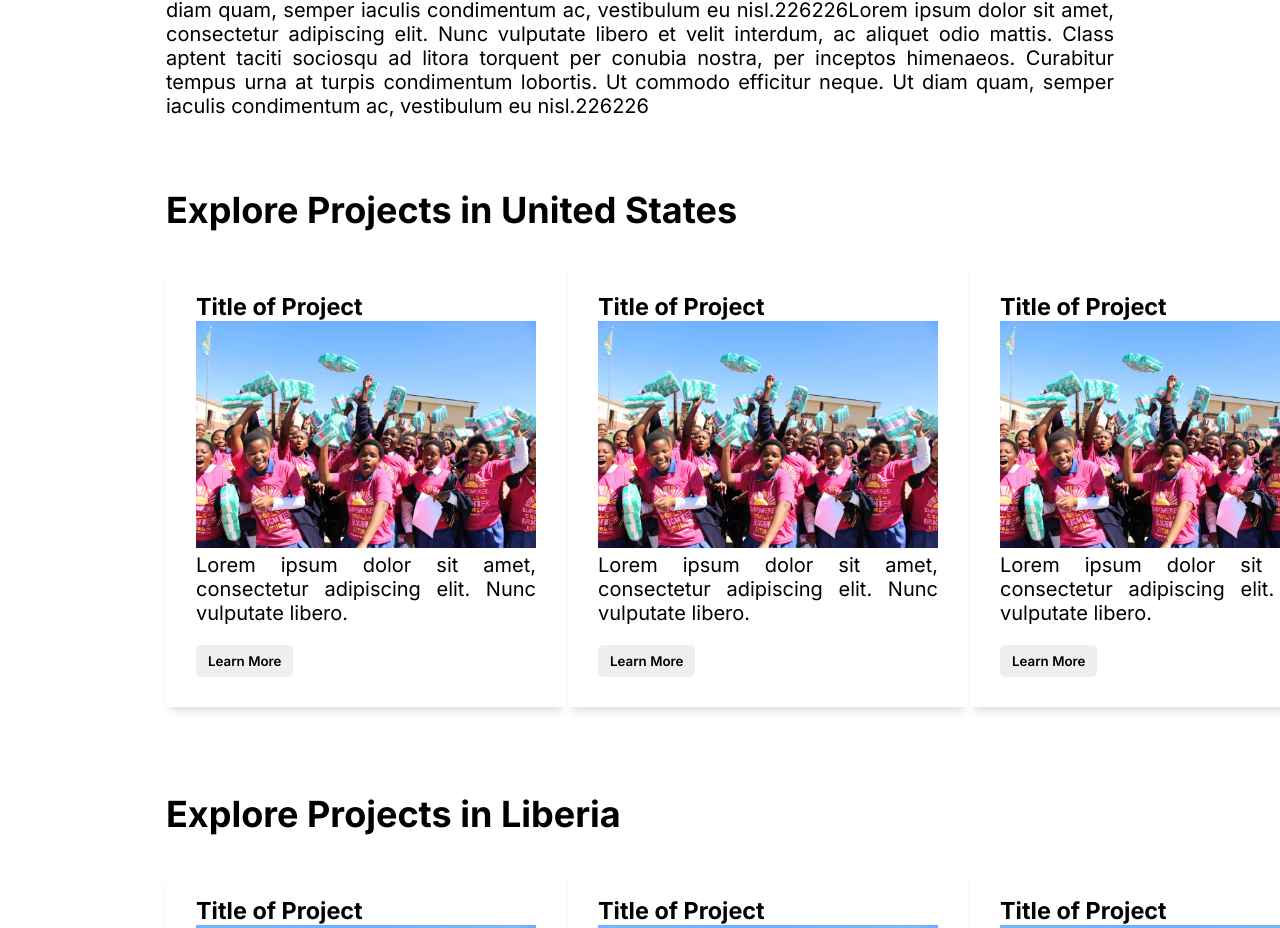
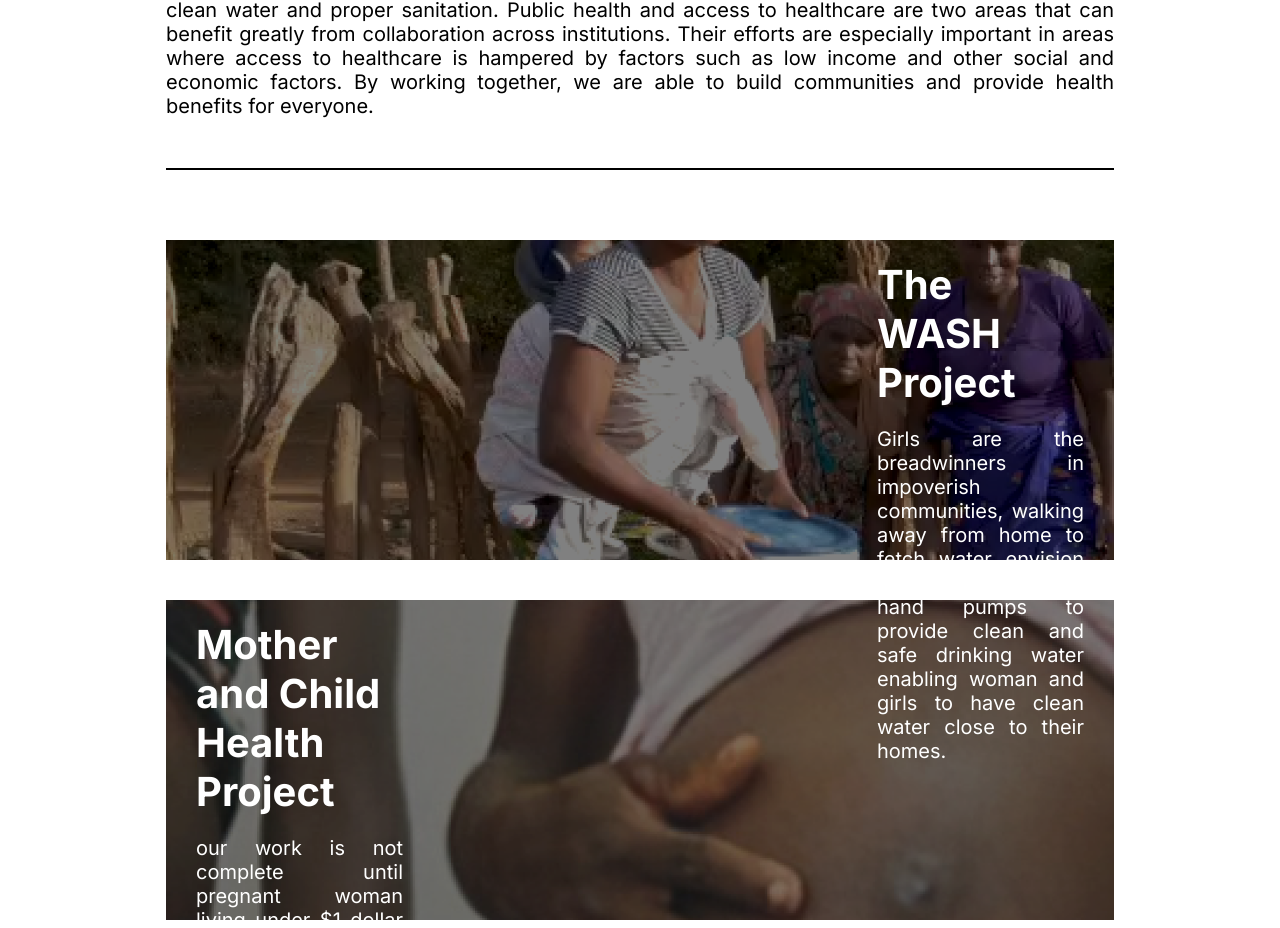
Before and after one commit to jusminpt/react-envision, a React (Create React App) app: page /whatwedo in a window 1280 px wide. Shown: the part 477-1405 px from the top of the page. Built offline with nearby package versions, Linux system fonts and the light colour scheme.

Commit message:
Update WhatWeDo page with new design

```diff
--- a/src/components/Footer/Footer.jsx
+++ b/src/components/Footer/Footer.jsx
@@ -13,7 +13,7 @@ function Footer() {
       <div className="app__footer">
         <div className="app__footer-subtract"></div>
         <div className="app__footer-hero">
-          <p>Help Us In The Fight Against AIDS</p>
+          <h4>Help Us In The Fight Against AIDS</h4>
           <Button
             textInput="Donate"
             styleBtn="secondary"
--- a/src/components/Navbar/Navbar.jsx
+++ b/src/components/Navbar/Navbar.jsx
@@ -28,7 +28,7 @@ function Navbar() {
       <nav className="app__navbar">
         <div className="app__navbar-logo">
           <Link to="/">
-            <img src={images.navLogo} className="" alt="logo" />
+            <img src={images.navLogo} className="" alt="This is the Enivision logo" />
           </Link>
           <p>Envision Health Access Initiative</p>
         </div>
--- a/src/components/ProjectCard/ProjectCard.jsx
+++ b/src/components/ProjectCard/ProjectCard.jsx
@@ -1,35 +1,38 @@
-import React from "react";
-import Button from "../Button/Button";
-import img from "../../assets/Trial.jpg";
+import React, { useState, useEffect } from "react";
 import "./ProjectCard.scss";
 
-function ProjectCard({  projTitleInput, paraInput, style }) {
+function ProjectCard({ imageChoice, textPosition, headerText, pText }) {
+  const [paddingStyle, setPaddingStyle] = useState({});
+
+  useEffect(() => {
+    const handleResize = () => {
+      if (window.innerWidth <= 960) {
+        setPaddingStyle({});
+      } else {
+        setPaddingStyle(
+          textPosition === "left" ? { paddingLeft: "50%" } : { paddingRight: "50%" }
+        );
+      }
+    };
+
+    handleResize();
+
+    window.addEventListener("resize", handleResize);
+
+    return () => {
+      window.removeEventListener("resize", handleResize);
+    };
+  }, [textPosition]);
+
   return (
-    //Created to allow individual space for each card in the Projects grid.
-    <div className="gridSpacing" style={style}>
-
-      <div className="cardContainer">
-            <div className="cardContent">
-
-            <h3>{projTitleInput}</h3>
-
-              <div className="imageContainer">
-                <img src={img} alt="" className="projectImage" />
-              </div>
-
-              <div className="paraContainer">
-                <p>{paraInput}</p>
-              </div>
-
-              <div className="btnContainer">
-
-              <Button textInput="Learn More" />
-
-              </div>
-            </div>
+    <div className="main">
+      <div className="card-container" style={{ backgroundImage: `url(${imageChoice})`, ...paddingStyle }}>
+        <div className="content" style={paddingStyle}>
+          <h1 className="proj-header">{headerText}</h1>
+          <p className="proj-p cutoff-text">{pText}</p>
+        </div>
       </div>
     </div>
-
   );
 }
 
--- a/src/components/ProjectCard/ProjectCard.scss
+++ b/src/components/ProjectCard/ProjectCard.scss
@@ -1,25 +1,27 @@
-.cardContainer {
-    background-position: center;
-    width: 400px; /* make the image container the full width of the card */
-    height: 200px; /* set the height of the image container */
+.card-container {
+  width: 100%;
+  background-repeat: no-repeat;
+  height: 40vh;
 }
 
-.cardContent {
-    padding: 30px;
-    box-shadow: 0 8px 8px -4px rgb(224, 224, 224);
+.content {
+  color: white;
+  padding: 20px 30px;
+}
+
+.proj-header {
+  padding-bottom: 20px;
+}
+
+@media screen and (max-width: 960px) {
+  .card-container {
+     display: flex;
+     flex-direction: row;
   }
-
-  .imageContainer {
-    overflow: hidden;
-    // border: solid green 5px;
+  .content {
+    display: flex;
+    flex-direction: column;
+    text-align: center;
+    align-items: center;
   }
-
-  .projectImage {
-    width: 100%; /* make the image fill the entire image container */
-    height: 100%; /* make the image fill the entire image container */
-    object-fit: cover; /* make the image cover the entire container without distortion */
-  }
-
-  .btnContainer {
-    padding-top: 20px;
-  }
+}
--- a/src/pages/WhatWeDo/WhatWeDo.jsx
+++ b/src/pages/WhatWeDo/WhatWeDo.jsx
@@ -2,92 +2,53 @@ import React from "react";
 import { PageHero } from "../../components";
 import ProjectCard from "../../components/ProjectCard/ProjectCard";
 import "./WhatWeDo.scss";
-// import "../Pages.scss";
 
-/* TODO: Might need to create a projectData.js to store info */
+//Project Card Images
+import image from "../../assets/proj-img.png"
+import imageTwo from "../../assets/proj-img02.png"
 
 function WhatWeDo() {
   return (
     <div className="container">
       <PageHero headingText="What We Do" />
       <div className="page-section">
-        <p>
-          Lorem ipsum dolor sit amet, consectetur adipiscing elit. Nunc
-          vulputate libero et velit interdum, ac aliquet odio mattis. Class
-          aptent taciti sociosqu ad litora torquent per conubia nostra, per
-          inceptos himenaeos. Curabitur tempus urna at turpis condimentum
-          lobortis. Ut commodo efficitur neque. Ut diam quam, semper iaculis
-          condimentum ac, vestibulum eu nisl.226226Lorem ipsum dolor sit amet,
-          consectetur adipiscing elit. Nunc vulputate libero et velit interdum,
-          ac aliquet odio mattis. Class aptent taciti sociosqu ad litora
-          torquent per conubia nostra, per inceptos himenaeos. Curabitur tempus
-          urna at turpis condimentum lobortis. Ut commodo efficitur neque. Ut
-          diam quam, semper iaculis condimentum ac, vestibulum eu nisl.226226
+
+        <p className="description">
+        Non-governmental organizations and civil society groups from the US, Liberia, Malawi, and Tanzania are providing essential public health services to underserved populations. Envision is working to prevent HIV/AIDS and malaria, enhance maternal and child health, and provide access to clean water and proper sanitation. Public health and access to healthcare are two areas that can benefit greatly from collaboration across institutions. Their efforts are especially important in areas where access to healthcare is hampered by factors such as low income and other social and economic factors. By working together, we are able to build communities and provide health benefits for everyone.
         </p>
 
-        <h1 className="title">Explore Projects in United States</h1>
+        <div className="projects">
 
-        <div className="projectGrid">
+          <div className="line"></div>
+
+          {/* 1st Project Card */}
           <div className="card">
-            {/* Project Card element for 3x2 Grid */}
             <ProjectCard
-              projTitleInput="Title of Project"
-              paraInput="Lorem ipsum dolor sit amet, consectetur adipiscing elit. Nunc vulputate libero."
-              style={{ paddingBottom: "30px", paddingTop: "30px" }}
+              imageChoice={image}
+              //Places text on LEFT or RIGHT side of container
+              textPosition="left"
+              headerText="The WASH Project"
+              pText="Girls are the breadwinners in impoverish communities, walking away from home to fetch water envision builds boreholes and hand pumps to provide clean and safe drinking water enabling woman and girls to have clean water close to their homes."
             />
           </div>
 
+          {/* 2nd Project Card */}
           <div className="card">
-            {/* Project Card element for 3x2 Grid */}
             <ProjectCard
-              projTitleInput="Title of Project"
-              paraInput="Lorem ipsum dolor sit amet, consectetur adipiscing elit. Nunc vulputate libero."
-              style={{ paddingBottom: "30px", paddingTop: "30px" }}
+              imageChoice={imageTwo}
+              //Places text on LEFT or RIGHT side of container
+              textPosition="right"
+              headerText="Mother and Child Health Project"
+              pText="our work is not complete until pregnant woman living under $1 dollar per day receive readily accessible medical care to give birth in a skilled medical facility."
             />
           </div>
 
-          <div className="card">
-            {/* Project Card element for 3x2 Grid */}
-            <ProjectCard
-              projTitleInput="Title of Project"
-              paraInput="Lorem ipsum dolor sit amet, consectetur adipiscing elit. Nunc vulputate libero."
-              style={{ paddingBottom: "30px", paddingTop: "30px" }}
-            />
-          </div>
+          <div className="line-2"></div>
+
         </div>
 
-        {/* Second H1 Title */}
-        <h1 className="title-2">Explore Projects in Liberia </h1>
+      </div>
 
-        <div className="projectGrid">
-          <div className="card">
-            {/* Project Card element for 3x2 Grid */}
-            <ProjectCard
-              projTitleInput="Title of Project"
-              paraInput="Lorem ipsum dolor sit amet, consectetur adipiscing elit. Nunc vulputate libero."
-              style={{ paddingBottom: "30px", paddingTop: "30px" }}
-            />
-          </div>
-
-          <div className="card">
-            {/* Project Card element for 3x2 Grid */}
-            <ProjectCard
-              projTitleInput="Title of Project"
-              paraInput="Lorem ipsum dolor sit amet, consectetur adipiscing elit. Nunc vulputate libero."
-              style={{ paddingBottom: "30px", paddingTop: "30px" }}
-            />
-          </div>
-
-          <div className="card">
-            {/* Project Card element for 3x2 Grid */}
-            <ProjectCard
-              projTitleInput="Title of Project"
-              paraInput="Lorem ipsum dolor sit amet, consectetur adipiscing elit. Nunc vulputate libero."
-              style={{ paddingBottom: "30px", paddingTop: "30px" }}
-            />
-          </div>
-        </div>
-      </div>
     </div>
   );
 }
--- a/src/pages/WhatWeDo/WhatWeDo.scss
+++ b/src/pages/WhatWeDo/WhatWeDo.scss
@@ -1,45 +1,18 @@
-//first title
-.title {
-    font-size: 36px;
-    margin-top: 70px;
+//Sets spacing betweeen each new card added
+.card {
+    padding: 20px 0;
 }
 
-//second title
-.title-2 {
-    font-size: 36px;
-    padding-top: 40px;
-}
+//top line
+.line {
+    height: 2px;
+    background: black;
+    margin: 50px 0;
 
-//To make header and paragraph position consistent with rest of the page.
-.page-format {
-    margin: 90px 166px;
-}
+  }
 
- //manipulates grouped together project cards.
-.projectGrid {
-    display: grid;
-    grid-template-columns: repeat(3, 1fr);
-    grid-gap: 2px;
-    justify-items: center;
-    margin-bottom: 220px;
-    padding-bottom: 40px;
-}
-
-//Make(grouped together) projects display 1x6 using media query for mobile.
-@media screen and (max-width: 960px) {
-    .projectGrid {
-        display: flex;
-        flex-direction: column;
-        align-items: center;
-        margin-bottom: 5px;
-    }
-
-    //manipulates individual project cards.
-    .card {
-        padding-bottom: 250px;
-    }
-
-    .title, .title-2 {
-        text-align: center;
-    }
-}
+//bottom line
+  .line-2 {
+    height: 2px;
+    background: black;
+  }
```
Also changed, not shown: src/pages/WhatWeDo/projectData.js (added, +7 -0 lines), src/assets/proj-img.png (added), src/assets/proj-img02.png (added).
